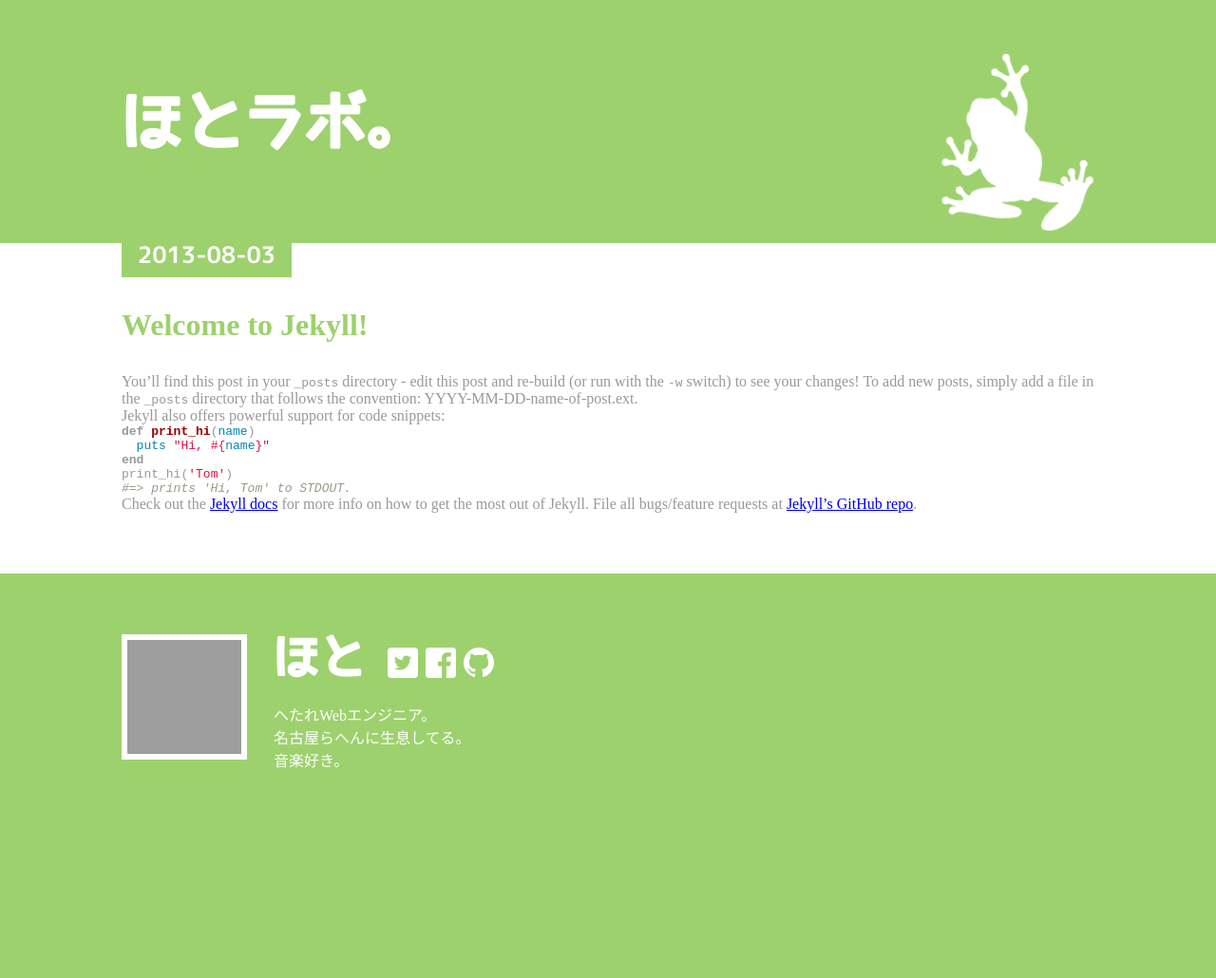
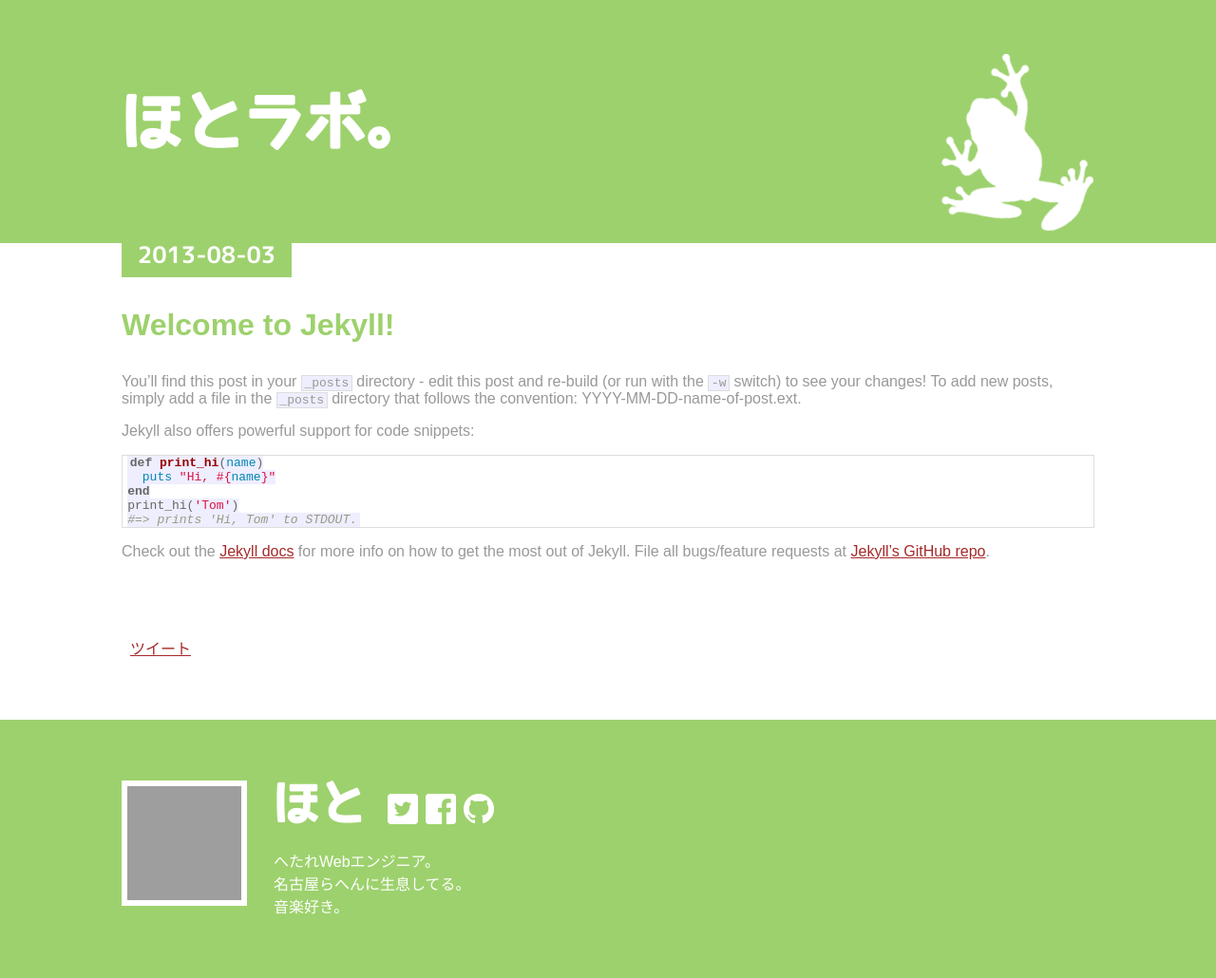
Before and after one commit to hoto17296/blog, a Jekyll site: the page built from _posts/2013-08-03-welcome-to-jekyll.md, in a window 1280 px wide. Shown: the whole page at 95% size. Built offline with Jekyll 4.4.1, drawn with Linux system fonts in a browser that asks for light colours; Markdown is read by kramdown in place of the engine named in the settings; comment, search, counter and statistics services are not loaded; before the commit the page ends 900 px from its top, so only the background shows below that; grey boxes are pictures that could not be loaded.

Commit message:
post design

```diff
--- a/_config.yml
+++ b/_config.yml
@@ -1,4 +1,5 @@
 name: ほとラボ。
+url: http://hotolab.net
 markdown: redcarpet
 pygments: true
 permalink: blog/:title
--- a/_layouts/default.html
+++ b/_layouts/default.html
@@ -1,13 +1,16 @@
 <!DOCTYPE html>
 <html>
 <head>
-<title>{{ site.name }}</title>
-<meta charset="UTF-8">
-<meta content="width=device-width; initial-scale=1.0;" name="viewport" />
-<link href="/assets/general.css" media="all" rel="stylesheet" type="text/css" />
-<link href="/assets/post.css" media="all" rel="stylesheet" type="text/css" />
-<link href="/assets/syntax.css" media="all" rel="stylesheet" type="text/css" />
-<script src="/assets/hotolab.js" type="text/javascript"></script>
+  <meta charset="UTF-8">
+  <meta content="width=device-width; initial-scale=1.0;" name="viewport" />
+
+  <title>{{ site.name }}</title>
+
+  <link href="/assets/general.css" media="all" rel="stylesheet" type="text/css" />
+  <link href="/assets/post.css" media="all" rel="stylesheet" type="text/css" />
+  <link href="/assets/syntax.css" media="all" rel="stylesheet" type="text/css" />
+
+  <script src="/assets/social.js" type="text/javascript"></script>
 </head>
 <body>
 
@@ -31,7 +34,7 @@
     <div id="profile">
       <h1>
         ほと
-        <div id="social">
+        <div id="sns">
           <a class="twitter"  href="https://twitter.com/hoto17296"  title="Twitter(@hoto17296)" target="_blank"><span>Twitter(@hoto17296)</span></a>
           <a class="facebook" href="https://facebook.com/hoto17296" title="Facebook" target="_blank"><span>Twitter(@hoto17296)</span></a>
           <a class="github"   href="https://github.com/hoto17296"   title="Github" target="_blank"><span>Twitter(@hoto17296)</span></a>
--- a/_layouts/post.html
+++ b/_layouts/post.html
@@ -14,6 +14,15 @@ layout: default
 
       <footer>
         <div class='social'>
+          <div class='hatena'>
+            <a class='hatena-bookmark-button' data-hatena-bookmark-layout='standard' data-hatena-bookmark-title='{{ page.title }} ｜ {{ site.name }}' href='http://b.hatena.ne.jp/entry/{{ site.url }}{{ page.url }}'></a>
+          </div>
+          <div class='facebook'>
+            <div class='fb-like' data-href='{{ site.url }}{{ page.url }}' data-layout='button_count' data-send='false' data-show-faces='false'></div>
+          </div>
+          <div class='twitter'>
+            <a class='twitter-share-button' data-lang='ja' data-text='{{ page.title }} ｜ {{ site.name }}' data-url='{{ site.url }}{{ page.url }}' data-via='hoto17296' href='https://twitter.com/share'>ツイート</a>
+          </div>
         </div>
       </footer>
 
--- a/assets/general.css
+++ b/assets/general.css
@@ -10,9 +10,13 @@
   list-style-type: none;
 }
 
+a:link, a:visited { color: brown; }
+a:hover, a:active { color: orange; }
+
 body {
   color: #fff;
   background-color: #9dd16d;
+  font-family: sans-serif;
 }
 
 .container {
@@ -58,44 +62,44 @@ body {
   margin-left: 160px;
 }
 
-#social {
+#sns {
   font-size: medium;
   vertical-align: bottom;
   display: inline-block;
 }
 
-#social a {
+#sns a {
   display: inline-block;
   width: 32px;
   height: 32px;
   background-image: url(social.png);
 }
 
-#social a span {
+#sns a span {
   display: none;
 }
 
-#social .twitter {
+#sns .twitter {
   background-position: left top;
 }
-#social a.twitter:hover,
-#social a.twitter:active {
+#sns a.twitter:hover,
+#sns a.twitter:active {
   background-position: left bottom;
 }
 
-#social .facebook {
+#sns .facebook {
   background-position: center top;
 }
-#social a.facebook:hover,
-#social a.facebook:active {
+#sns a.facebook:hover,
+#sns a.facebook:active {
   background-position: center bottom;
 }
 
-#social .github {
+#sns .github {
   background-position: right top;
 }
-#social a.github:hover,
-#social a.github:active {
+#sns a.github:hover,
+#sns a.github:active {
   background-position: right bottom;
 }
 
--- a/assets/post.css
+++ b/assets/post.css
@@ -11,9 +11,55 @@ article header time {
 article header h1 {
   font-size: 200%;
   color: #9dd16d;
-  padding: 1em 0;
+  margin: 1em 0;
 }
 
+section p {
+  margin: 1em 0;
+}
+
+/* standard */
+section pre {
+  color: #666;
+  border: 1px solid #ddd;
+  background-color: #eef;
+  padding: 0 .4em;
+}
+
+section ul,
+section ol {
+  margin-left: 1.35em;
+}
+
+section code {
+  border: 1px solid #ddd;
+  background-color: #eef;
+  padding: 0 .2em;
+}
+
+section pre code {
+  border: none;
+}
+
+/* terminal */
+section pre.terminal {
+  border: 1px solid #000;
+  background-color: #333;
+  color: #FFF;
+}
+
+section pre.terminal code {
+  background-color: #333;
+}
+
+
+.social {
+  margin-top: 5em;
+}
+
+.social > div {
+  display: inline-block;
+}
 
 @media screen and (max-width: 768px){
   article header time {
--- /dev/null
+++ b/assets/social.js
@@ -0,0 +1,18 @@
+(function (w, d) {
+  w._gaq = [["_setAccount", "UA-32474136-1"],["_trackPageview"]];
+  w.___gcfg = {lang: "ja"};
+  var s, e = d.getElementsByTagName("script")[0],
+  a = function (u, i) {
+  if (!d.getElementById(i)) {
+    s = d.createElement("script");
+    s.src = u;
+    if (i) {s.id = i;}
+      e.parentNode.insertBefore(s, e);
+    }
+  };
+  a(("https:" == location.protocol ? "//ssl" : "//www") + ".google-analytics.com/ga.js", "ga");
+  a("https://apis.google.com/js/plusone.js");
+  a("//b.st-hatena.com/js/bookmark_button_wo_al.js");
+  a("//platform.twitter.com/widgets.js", "twitter-wjs");
+  a("//connect.facebook.net/ja_JP/all.js#xfbml=1", "facebook-jssdk");
+})(this, document);
```
Also changed, not shown: 1 other file.
